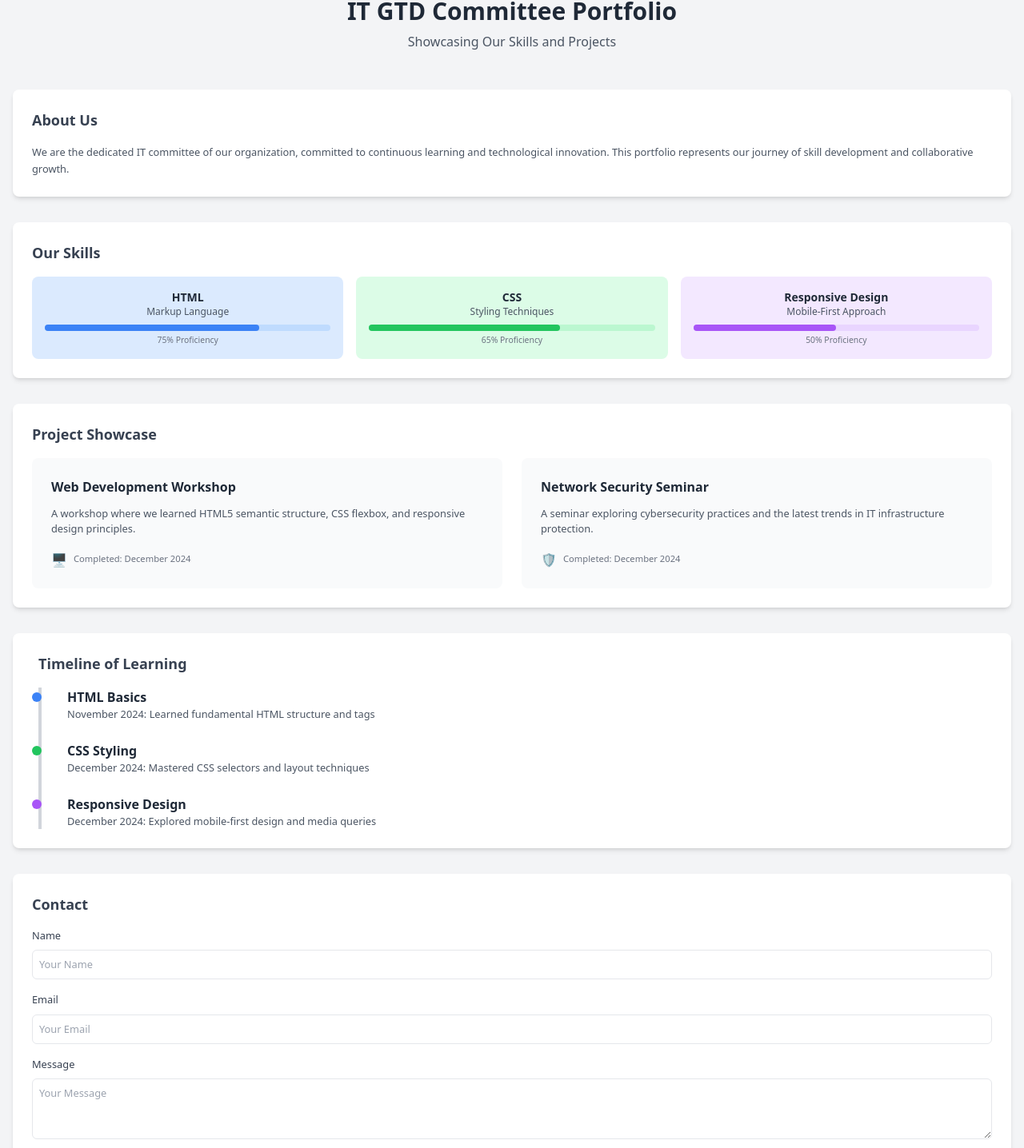
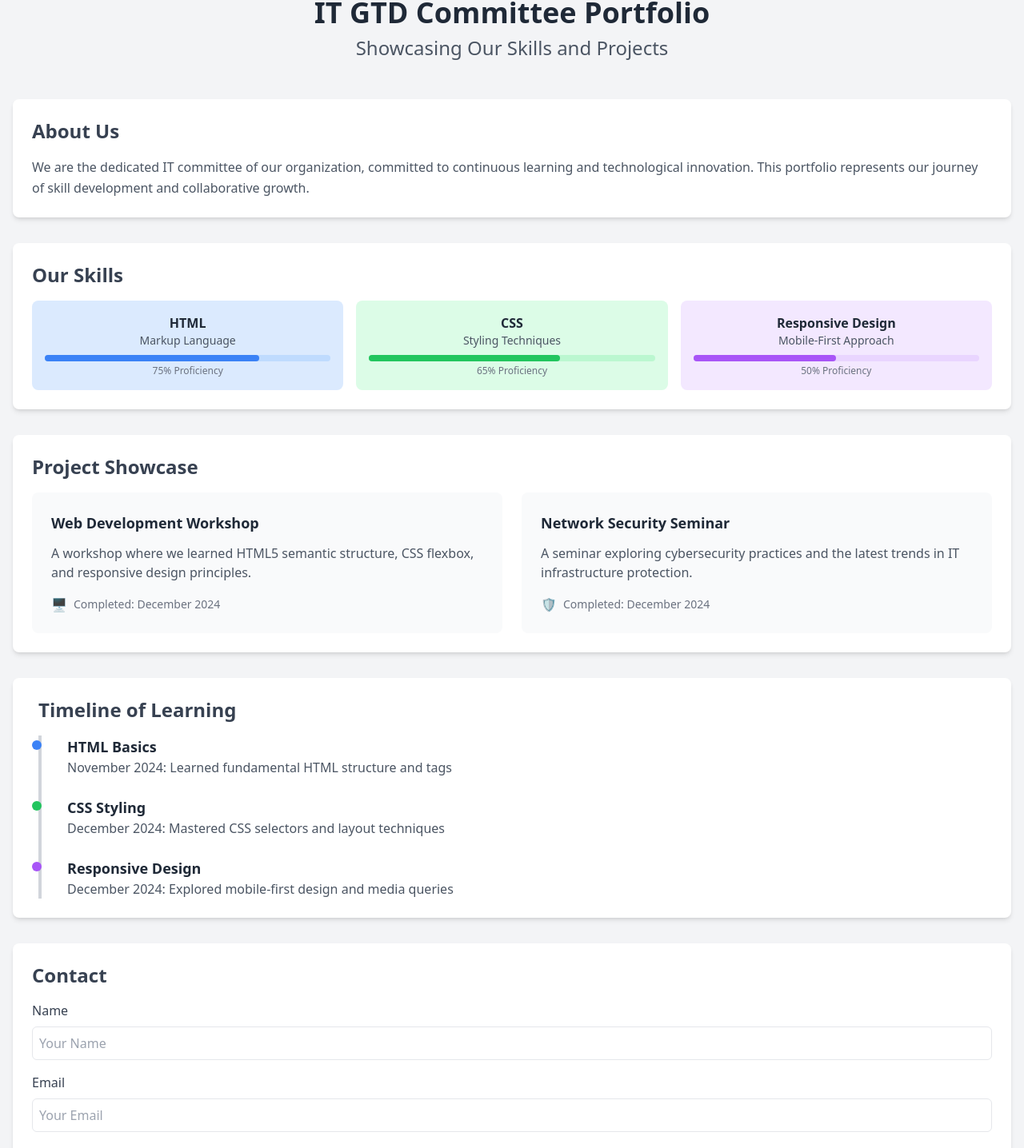
Before and after one commit to reswaraa/gtd-xxvii-miniproject, a Next.js app: page /html-css-project in a window 1280 px wide. Shown: the part 196-1632 px from the top of the page at 80% size. Built offline with nearby package versions, Linux system fonts and the light colour scheme.

Commit message:
fix: text sizing in every pages

```diff
--- a/src/app/html-css-project/page.tsx
+++ b/src/app/html-css-project/page.tsx
@@ -43,20 +43,20 @@ export default function HTMLCSSProject() {
               height={100}
               className="w-36 h-36 rounded-full mx-auto mb-4 object-cover shadow-lg"
             />
-            <h1 className="text-3xl font-bold text-gray-800">
+            <h1 className="text-4xl font-bold text-gray-800">
               IT GTD Committee Portfolio
             </h1>
-            <p className="text-md text-gray-600 mt-2">
+            <p className="text-2xl text-gray-600 mt-2">
               Showcasing Our Skills and Projects
             </p>
           </div>
 
           <main>
             <section className="bg-white shadow-md rounded-lg p-6 mb-8">
-              <h2 className="text-lg font-semibold mb-4 text-gray-700">
+              <h2 className="text-2xl font-semibold mb-4 text-gray-700">
                 About Us
               </h2>
-              <p className="text-gray-600 leading-relaxed text-[0.8rem]">
+              <p className="text-gray-600 leading-relaxed">
                 We are the dedicated IT committee of our organization, committed
                 to continuous learning and technological innovation. This
                 portfolio represents our journey of skill development and
@@ -65,44 +65,44 @@ export default function HTMLCSSProject() {
             </section>
 
             <section className="bg-white shadow-md rounded-lg p-6 mb-8">
-              <h2 className="text-lg font-semibold mb-4 text-gray-700">
+              <h2 className="text-2xl font-semibold mb-4 text-gray-700">
                 Our Skills
               </h2>
               <div className="grid grid-cols-2 md:grid-cols-3 gap-4">
                 <div className="bg-blue-100 p-4 rounded-lg text-center skill-card">
-                  <h3 className="font-semibold text-sm text-gray-800">HTML</h3>
-                  <p className="text-xs text-gray-600">Markup Language</p>
+                  <h3 className="font-semibold text-gray-800">HTML</h3>
+                  <p className="text-sm text-gray-600">Markup Language</p>
                   <div className="mt-2">
                     <div className="bg-blue-200 h-2 rounded-full">
                       <div className="bg-blue-500 h-2 rounded-full w-3/4"></div>
                     </div>
-                    <p className="mt-1 text-[0.65rem] text-gray-500">
+                    <p className="mt-1 text-xs text-gray-500">
                       75% Proficiency
                     </p>
                   </div>
                 </div>
                 <div className="bg-green-100 p-4 rounded-lg text-center skill-card">
-                  <h3 className="font-semibold text-sm text-gray-800">CSS</h3>
-                  <p className="text-xs text-gray-600">Styling Techniques</p>
+                  <h3 className="font-semibold text-gray-800">CSS</h3>
+                  <p className="text-sm text-gray-600">Styling Techniques</p>
                   <div className="mt-2">
                     <div className="bg-green-200 h-2 rounded-full">
                       <div className="bg-green-500 h-2 rounded-full w-2/3"></div>
                     </div>
-                    <p className="text-[0.65rem] mt-1 text-gray-500">
+                    <p className="text-xs mt-1 text-gray-500">
                       65% Proficiency
                     </p>
                   </div>
                 </div>
                 <div className="bg-purple-100 p-4 rounded-lg text-center skill-card">
-                  <h3 className="font-semibold text-sm text-gray-800">
+                  <h3 className="font-semibold text-gray-800">
                     Responsive Design
                   </h3>
-                  <p className="text-xs text-gray-600">Mobile-First Approach</p>
+                  <p className="text-sm text-gray-600">Mobile-First Approach</p>
                   <div className="mt-2">
                     <div className="bg-purple-200 h-2 rounded-full">
                       <div className="bg-purple-500 h-2 rounded-full w-1/2"></div>
                     </div>
-                    <p className="text-[0.65rem] mt-1 text-gray-500">
+                    <p className="text-xs mt-1 text-gray-500">
                       50% Proficiency
                     </p>
                   </div>
@@ -111,36 +111,36 @@ export default function HTMLCSSProject() {
             </section>
 
             <section className="bg-white shadow-md rounded-lg p-6 mb-8">
-              <h2 className="text-lg font-semibold mb-4 text-gray-700">
+              <h2 className="text-2xl font-semibold mb-4 text-gray-700">
                 Project Showcase
               </h2>
               <div className="grid md:grid-cols-2 gap-6">
                 <div className="bg-gray-50 p-6 rounded-lg">
-                  <h3 className="text-md font-semibold mb-3 text-gray-800">
+                  <h3 className="text-lg font-semibold mb-3 text-gray-800">
                     Web Development Workshop
                   </h3>
-                  <p className="text-gray-600 text-[0.8rem] mb-4">
+                  <p className="text-gray-600 mb-4">
                     A workshop where we learned HTML5 semantic structure, CSS
                     flexbox, and responsive design principles.
                   </p>
                   <div className="flex items-center">
                     <span className="mr-2">🖥️</span>
-                    <span className="text-[0.7rem] text-gray-500">
+                    <span className="text-sm text-gray-500">
                       Completed: December 2024
                     </span>
                   </div>
                 </div>
                 <div className="bg-gray-50 p-6 rounded-lg">
-                  <h3 className="text-md font-semibold mb-3 text-gray-800">
+                  <h3 className="text-lg font-semibold mb-3 text-gray-800">
                     Network Security Seminar
                   </h3>
-                  <p className="text-gray-600 text-[0.8rem] mb-4">
+                  <p className="text-gray-600 mb-4">
                     A seminar exploring cybersecurity practices and the latest
                     trends in IT infrastructure protection.
                   </p>
                   <div className="flex items-center">
                     <span className="mr-2">🛡️</span>
-                    <span className="text-[0.7rem] text-gray-500">
+                    <span className="text-sm text-gray-500">
                       Completed: December 2024
                     </span>
                   </div>
@@ -149,34 +149,34 @@ export default function HTMLCSSProject() {
             </section>
 
             <section className="bg-white shadow-md rounded-lg p-6 pl-8">
-              <h2 className="text-lg font-semibold mb-4 text-gray-700">
+              <h2 className="text-2xl font-semibold mb-4 text-gray-700">
                 Timeline of Learning
               </h2>
               <div className="relative border-l-4 border-gray-300 pl-4">
                 <div className="mb-6 ml-4">
                   <span className="absolute -left-3 mt-1.5 h-3 w-3 rounded-full bg-blue-500"></span>
-                  <h3 className="text-md font-semibold text-gray-800">
+                  <h3 className="text-lg font-semibold text-gray-800">
                     HTML Basics
                   </h3>
-                  <p className="text-gray-600 text-[0.8rem]">
+                  <p className="text-gray-600">
                     November 2024: Learned fundamental HTML structure and tags
                   </p>
                 </div>
                 <div className="mb-6 ml-4">
                   <span className="absolute -left-3 mt-1.5 h-3 w-3 rounded-full bg-green-500"></span>
-                  <h3 className="text-md font-semibold text-gray-800">
+                  <h3 className="text-lg font-semibold text-gray-800">
                     CSS Styling
                   </h3>
-                  <p className="text-gray-600 text-[0.8rem]">
+                  <p className="text-gray-600">
                     December 2024: Mastered CSS selectors and layout techniques
                   </p>
                 </div>
                 <div className="ml-4">
                   <span className="absolute -left-3 mt-1.5 h-3 w-3 rounded-full bg-purple-500"></span>
-                  <h3 className="text-md font-semibold text-gray-800">
+                  <h3 className="text-lg font-semibold text-gray-800">
                     Responsive Design
                   </h3>
-                  <p className="text-gray-600 text-[0.8rem]">
+                  <p className="text-gray-600">
                     December 2024: Explored mobile-first design and media
                     queries
                   </p>
@@ -185,21 +185,21 @@ export default function HTMLCSSProject() {
             </section>
 
             <section className="bg-white shadow-md rounded-lg p-6 mt-8">
-              <h2 className="text-lg font-semibold mb-4 text-gray-700">
+              <h2 className="text-2xl font-semibold mb-4 text-gray-700">
                 Contact
               </h2>
               <form onSubmit={handleSubmit} className="space-y-4">
                 <div>
                   <label
                     htmlFor="name"
-                    className="text-[0.8rem] block mb-2 text-gray-700"
+                    className="text-md block mb-2 text-gray-700"
                   >
                     Name
                   </label>
                   <input
                     type="text"
                     id="name"
-                    className="text-[0.8rem] w-full text-gray-600 p-2 border rounded-md"
+                    className="text-md w-full text-gray-600 p-2 border rounded-md"
                     placeholder="Your Name"
                     value={formData.name}
                     onChange={handleChange}
@@ -209,14 +209,14 @@ export default function HTMLCSSProject() {
                 <div>
                   <label
                     htmlFor="email"
-                    className="text-[0.8rem] block mb-2 text-gray-700"
+                    className="text-md block mb-2 text-gray-700"
                   >
                     Email
                   </label>
                   <input
                     type="email"
                     id="email"
-                    className="text-[0.8rem] w-full p-2 border text-gray-600 rounded-md"
+                    className="text-md w-full p-2 border text-gray-600 rounded-md"
                     placeholder="Your Email"
                     value={formData.email}
                     onChange={handleChange}
@@ -226,13 +226,13 @@ export default function HTMLCSSProject() {
                 <div>
                   <label
                     htmlFor="message"
-                    className="text-[0.8rem] block mb-2 text-gray-700"
+                    className="text-md block mb-2 text-gray-700"
                   >
                     Message
                   </label>
                   <textarea
                     id="message"
-                    className="text-[0.8rem] w-full p-2 border text-gray-600 rounded-md"
+                    className="text-md w-full p-2 border text-gray-600 rounded-md"
                     rows={3}
                     placeholder="Your Message"
                     value={formData.message}
@@ -242,7 +242,7 @@ export default function HTMLCSSProject() {
                 </div>
                 <button
                   type="submit"
-                  className="bg-blue-500 text-[0.8rem] text-white px-4 py-2 rounded-md hover:bg-blue-600"
+                  className="bg-blue-500 text-md text-white px-4 py-2 rounded-md hover:bg-blue-600"
                 >
                   Send Message
                 </button>
@@ -251,7 +251,7 @@ export default function HTMLCSSProject() {
             <section className="mt-8 mb-8">
               <Link
                 href="/"
-                className="bg-blue-500 text-white text-[0.8rem] px-4 py-2 rounded-md hover:bg-blue-600"
+                className="bg-blue-500 text-white text-md px-4 py-2 rounded-md hover:bg-blue-600"
               >
                 Back to Home
               </Link>
--- a/src/app/layout.tsx
+++ b/src/app/layout.tsx
@@ -16,6 +16,9 @@ const geistMono = localFont({
 export const metadata: Metadata = {
   title: 'IT GTD Miniproject',
   description: 'IT GTD XXVII Miniproject Assignment',
+  icons: {
+    icon: '/images/profile.png',
+  },
 };
 
 export default function RootLayout({
```
Also changed, not shown: src/app/javascript-project/page.tsx (+7 -7 lines), src/app/page.tsx (+5 -5 lines), src/app/react-next-project/_components/TaskItem.tsx (+10 -10 lines), src/app/react-next-project/page.tsx (+9 -9 lines).
